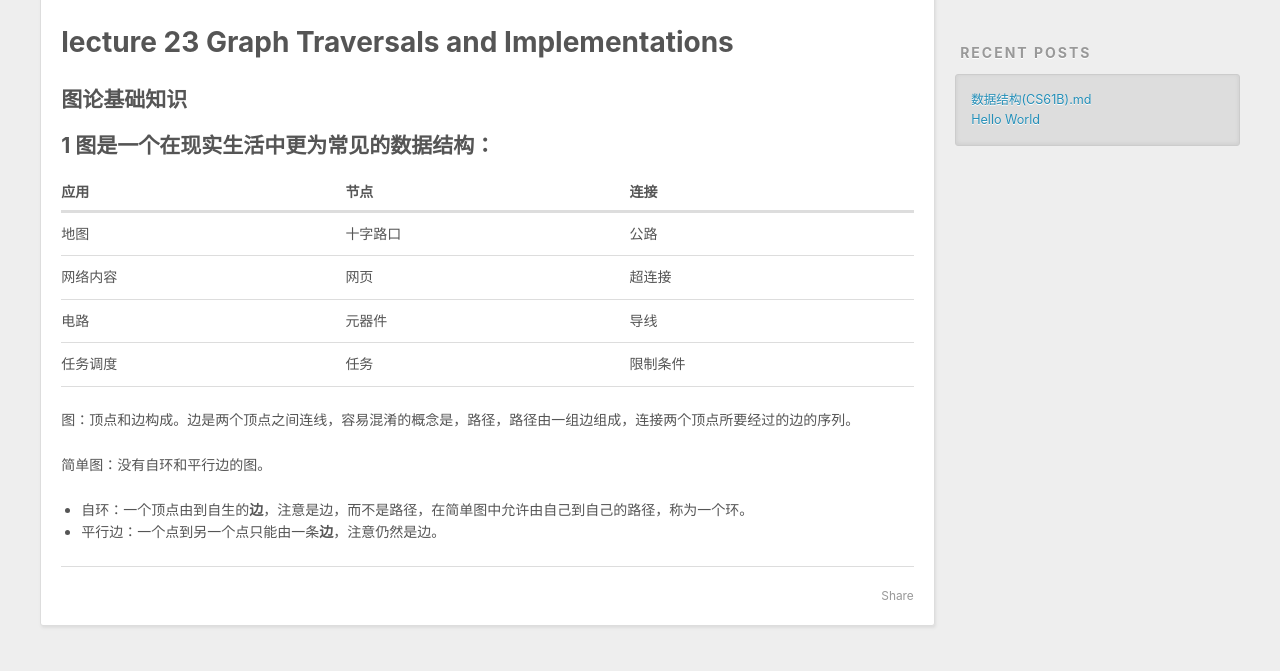
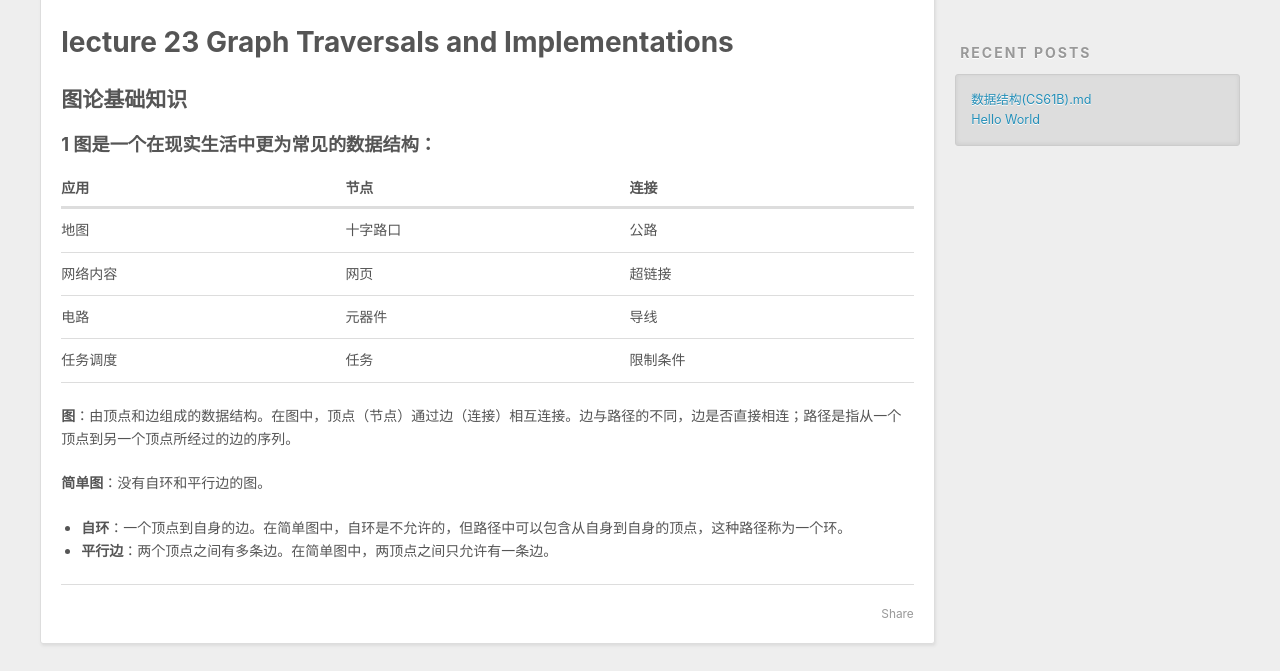
Before and after one commit to suse955/suse955.github.io, a plain HTML site: page index.html in a window 1280 px wide. Shown: the part 435-1106 px from the top of the page. Drawn offline with Linux system fonts and the light colour scheme.

Commit message:
Site updated: 2024-06-28 23:02:04

```diff
--- a/index.html
+++ b/index.html
@@ -91,7 +91,7 @@
 
     <div class="e-content article-entry" itemprop="articleBody">
 
-        <h1 id="lecture-23-Graph-Traversals-and-Implementations"><a href="#lecture-23-Graph-Traversals-and-Implementations" class="headerlink" title="lecture 23 Graph Traversals and Implementations"></a>lecture 23 Graph Traversals and Implementations</h1><h2 id="图论基础知识"><a href="#图论基础知识" class="headerlink" title="图论基础知识"></a>图论基础知识</h2><h2 id="1-图是一个在现实生活中更为常见的数据结构："><a href="#1-图是一个在现实生活中更为常见的数据结构：" class="headerlink" title="1 图是一个在现实生活中更为常见的数据结构："></a>1 图是一个在现实生活中更为常见的数据结构：</h2><table>
+        <h1 id="lecture-23-Graph-Traversals-and-Implementations"><a href="#lecture-23-Graph-Traversals-and-Implementations" class="headerlink" title="lecture 23 Graph Traversals and Implementations"></a>lecture 23 Graph Traversals and Implementations</h1><h2 id="图论基础知识"><a href="#图论基础知识" class="headerlink" title="图论基础知识"></a>图论基础知识</h2><h3 id="1-图是一个在现实生活中更为常见的数据结构："><a href="#1-图是一个在现实生活中更为常见的数据结构：" class="headerlink" title="1 图是一个在现实生活中更为常见的数据结构："></a>1 图是一个在现实生活中更为常见的数据结构：</h3><table>
 <thead>
 <tr>
 <th>应用</th>
@@ -107,7 +107,7 @@
 <tr>
 <td>网络内容</td>
 <td>网页</td>
-<td>超连接</td>
+<td>超链接</td>
 </tr>
 <tr>
 <td>电路</td>
@@ -120,17 +120,17 @@
 <td>限制条件</td>
 </tr>
 </tbody></table>
-<p>图：顶点和边构成。边是两个顶点之间连线，容易混淆的概念是，路径，路径由一组边组成，连接两个顶点所要经过的边的序列。</p>
-<p>简单图：没有自环和平行边的图。</p>
+<p><strong>图</strong>：由顶点和边组成的数据结构。在图中，顶点（节点）通过边（连接）相互连接。边与路径的不同，边是否直接相连；路径是指从一个顶点到另一个顶点所经过的边的序列。</p>
+<p><strong>简单图</strong>：没有自环和平行边的图。</p>
 <ul>
-<li>自环：一个顶点由到自生的<strong>边</strong>，注意是边，而不是路径，在简单图中允许由自己到自己的路径，称为一个环。</li>
-<li>平行边：一个点到另一个点只能由一条<strong>边</strong>，注意仍然是边。</li>
+<li><strong>自环</strong>：一个顶点到自身的边。在简单图中，自环是不允许的，但路径中可以包含从自身到自身的顶点，这种路径称为一个环。</li>
+<li><strong>平行边</strong>：两个顶点之间有多条边。在简单图中，两顶点之间只允许有一条边。</li>
 </ul>
 
 
     </div>
     <footer class="article-footer">
-      <a data-url="http://example.com/2024/06/28/%E6%95%B0%E6%8D%AE%E7%BB%93%E6%9E%84(CS61B)md/" data-id="clxytdx1i00005gtadbsh126l" data-title="数据结构(CS61B).md" class="article-share-link"><span class="fa fa-share">Share</span></a>
+      <a data-url="http://example.com/2024/06/28/%E6%95%B0%E6%8D%AE%E7%BB%93%E6%9E%84(CS61B)md/" data-id="clxytnkkh00019wtacd001ak6" data-title="数据结构(CS61B).md" class="article-share-link"><span class="fa fa-share">Share</span></a>
 
 
 
@@ -181,7 +181,7 @@
 
     </div>
     <footer class="article-footer">
-      <a data-url="http://example.com/2024/06/28/hello-world/" data-id="clxyqhfln0000aktaamtx5hv7" data-title="Hello World" class="article-share-link"><span class="fa fa-share">Share</span></a>
+      <a data-url="http://example.com/2024/06/28/hello-world/" data-id="clxytnkke00009wtad48wchgg" data-title="Hello World" class="article-share-link"><span class="fa fa-share">Share</span></a>
 
 
 
```
Also changed, not shown: 2024/06/28/hello-world/index.html (+1 -1 lines), 2024/06/28/数据结构(CS61B)md/index.html (+10 -10 lines).
